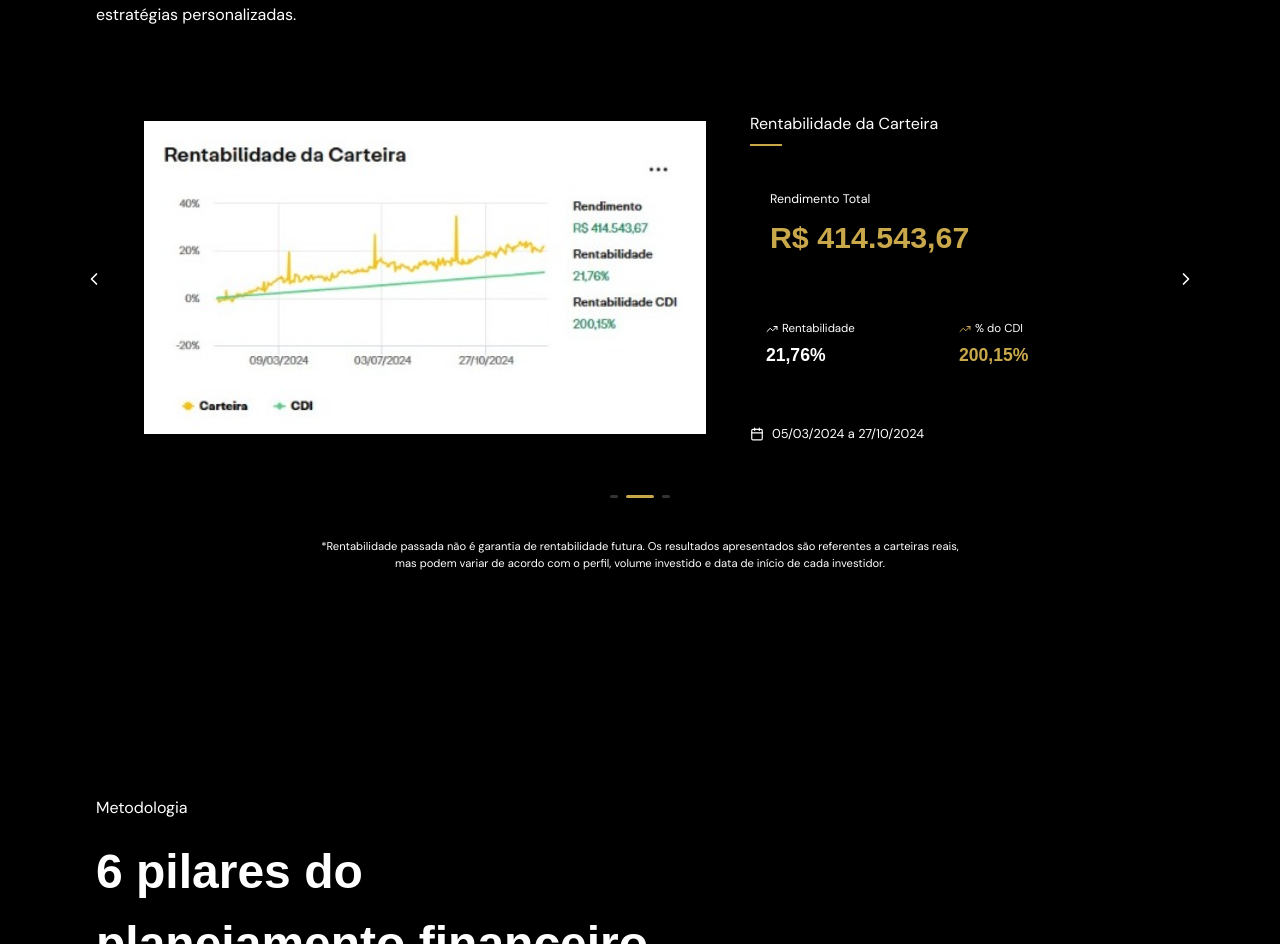
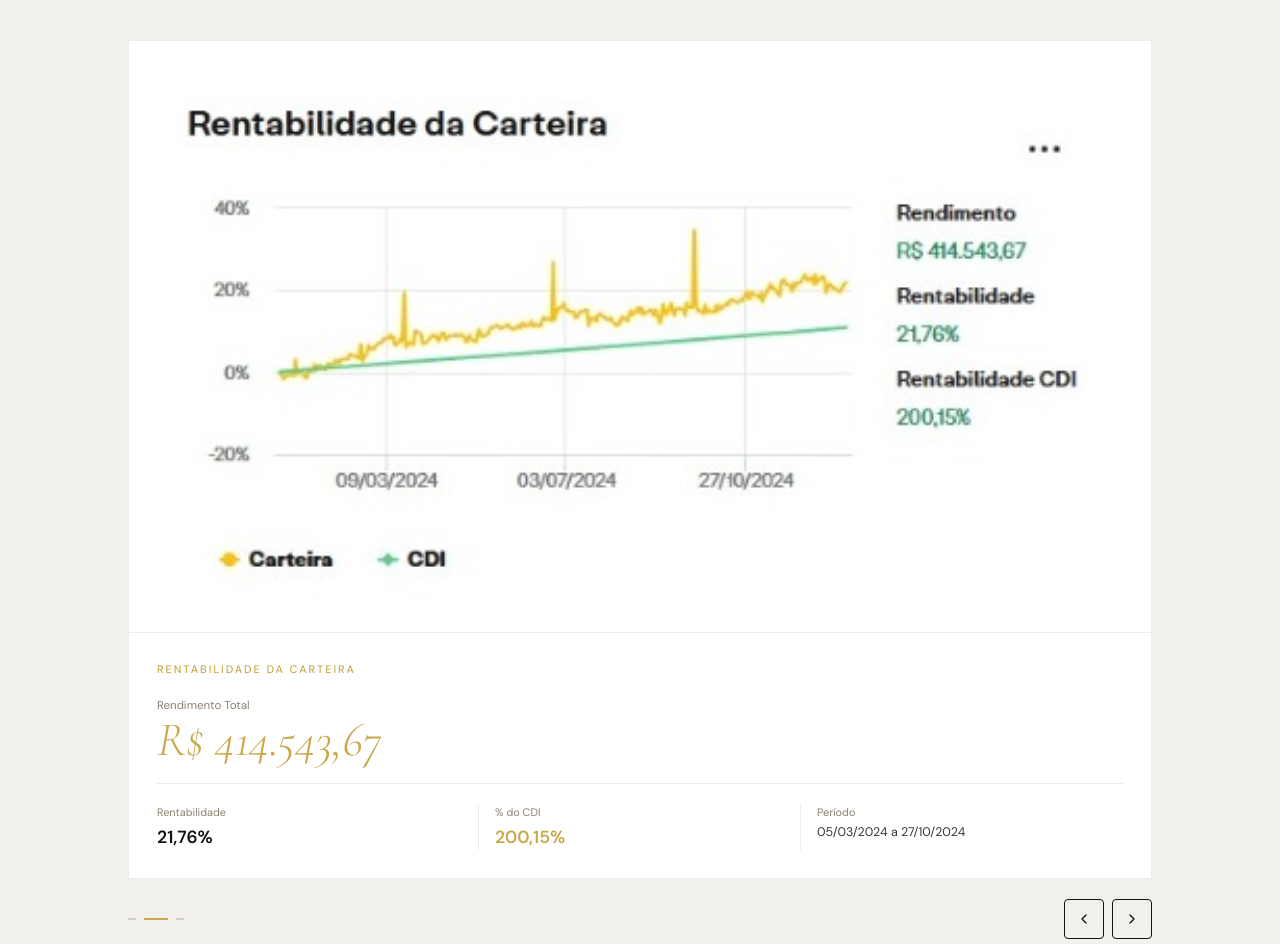
Before and after one commit to theolimaa/lp, a React (Vite) app: page / in a window 1280 px wide. Shown: the part 4288-5232 px from the top of the page. Built offline with nearby package versions, Linux system fonts and the light colour scheme.

Commit message:
Update PerformanceSection.jsx

```diff
--- a/src/components/PerformanceSection.jsx
+++ b/src/components/PerformanceSection.jsx
@@ -1,6 +1,6 @@
 import React, { useState, useEffect, useRef } from 'react';
 import { motion, useInView, AnimatePresence } from 'framer-motion';
-import { ChevronLeft, ChevronRight, TrendingUp, Calendar, Wallet } from 'lucide-react';
+import { ChevronLeft, ChevronRight, TrendingUp, Calendar } from 'lucide-react';
 
 const portfolios = [
   { id: 1, imageUrl: "/resultado-1.jpg.jpg", yield: "R$ 234.386,66", return: "21,6%", cdiReturn: "194,08%", period: "09/03/2024 a 27/10/2024" },
@@ -10,98 +10,82 @@ const portfolios = [
 
 const PerformanceSection = () => {
   const ref = useRef(null);
-  const inView = useInView(ref, { once: true, margin: '-100px' });
+  const inView = useInView(ref, { once: true, margin: '-60px' });
   const [current, setCurrent] = useState(0);
   const [paused, setPaused] = useState(false);
   const next = () => setCurrent(p => (p + 1) % portfolios.length);
   const prev = () => setCurrent(p => (p - 1 + portfolios.length) % portfolios.length);
   useEffect(() => {
-    if (inView && !paused) { const t = setInterval(next, 4000); return () => clearInterval(t); }
+    if (inView && !paused) { const t = setInterval(next, 4500); return () => clearInterval(t); }
   }, [inView, current, paused]);
   const p = portfolios[current];
 
   return (
-    <section
-      ref={ref}
-      className="py-20 lg:py-28 px-6 overflow-hidden"
-      style={{ background: 'linear-gradient(to bottom, var(--bg-dark) 0%, var(--bg-light) 150px, var(--bg-light) 100%)' }}
-    >
-      <div className="container mx-auto max-w-6xl">
-
-        <motion.div initial={{ opacity: 0, y: 24 }} animate={inView ? { opacity: 1, y: 0 } : {}} transition={{ duration: 0.6 }} className="mb-14">
-          <p className="eyebrow mb-4">Resultados comprovados</p>
-          <h2 style={{ fontFamily: "'Montserrat', sans-serif", fontWeight: 800, fontSize: 'clamp(2rem, 4vw, 3rem)', color: 'var(--text-on-light)', marginBottom: '0.75rem' }}>
-            Resultados que superam
-          </h2>
-          <span className="block w-12 h-1" style={{ backgroundColor: 'var(--gold)' }} />
-          <p className="mt-5 max-w-xl leading-relaxed" style={{ color: 'var(--text-muted-light)', fontSize: '1rem' }}>
-            Performance real de carteiras sob nossa gestão, superando o CDI com estratégias personalizadas.
-          </p>
+    <section ref={ref} className="px-5 lg:px-16 py-16 lg:py-24" style={{ backgroundColor: 'var(--paper-2)' }}>
+      <div className="max-w-5xl mx-auto">
+        <motion.div initial={{ opacity: 0, y: 20 }} animate={inView ? { opacity: 1, y: 0 } : {}} transition={{ duration: 0.6 }} className="mb-10">
+          <p className="label mb-4">Resultados comprovados</p>
+          <h2 className="display" style={{ fontSize: 'clamp(2.4rem, 8vw, 4rem)' }}>Resultados<br />que superam</h2>
+          <span className="gold-rule mt-5 block" />
         </motion.div>
 
-        <motion.div initial={{ opacity: 0, y: 24 }} animate={inView ? { opacity: 1, y: 0 } : {}} transition={{ duration: 0.6, delay: 0.15 }} className="relative max-w-5xl mx-auto" onMouseEnter={() => setPaused(true)} onMouseLeave={() => setPaused(false)}>
+        <motion.div initial={{ opacity: 0, y: 20 }} animate={inView ? { opacity: 1, y: 0 } : {}} transition={{ duration: 0.6, delay: 0.15 }}
+          onMouseEnter={() => setPaused(true)} onMouseLeave={() => setPaused(false)}>
 
-          {/* Nav buttons */}
-          <button onClick={prev} className="btn-gold absolute top-1/2 -translate-y-1/2 -left-5 lg:-left-14 z-20 hidden md:flex !min-h-0 !px-0 w-11 h-11 justify-center" aria-label="Anterior">
-            <ChevronLeft className="w-5 h-5" />
-          </button>
-          <button onClick={next} className="btn-gold absolute top-1/2 -translate-y-1/2 -right-5 lg:-right-14 z-20 hidden md:flex !min-h-0 !px-0 w-11 h-11 justify-center" aria-label="Próximo">
-            <ChevronRight className="w-5 h-5" />
-          </button>
+          {/* Mobile: stacked. Desktop: side by side */}
+          <AnimatePresence mode="wait">
+            <motion.div key={current} initial={{ opacity: 0 }} animate={{ opacity: 1 }} exit={{ opacity: 0 }} transition={{ duration: 0.3 }}
+              style={{ backgroundColor: 'var(--surface)', border: '1px solid var(--rule)' }}>
 
-          {/* Card — white on light bg */}
-          <div style={{ backgroundColor: 'var(--bg-card-light)', border: '1px solid var(--border-light)', boxShadow: '0 4px 32px rgba(0,0,0,0.08)' }}>
-            <AnimatePresence mode="wait">
-              <motion.div key={current} initial={{ opacity: 0, x: 20 }} animate={{ opacity: 1, x: 0 }} exit={{ opacity: 0, x: -20 }} transition={{ duration: 0.3 }} className="flex flex-col lg:flex-row">
-                <div className="lg:w-[58%] p-4 flex items-center justify-center" style={{ borderBottom: '1px solid var(--border-light)' }}>
-                  <div className="w-full overflow-hidden" style={{ border: '1px solid var(--border-light)' }}>
-                    <img src={p.imageUrl} alt="Gráfico de Rentabilidade" className="w-full h-auto object-cover" />
+              {/* Image */}
+              <div className="p-4 lg:p-6" style={{ borderBottom: '1px solid var(--rule)' }}>
+                <img src={p.imageUrl} alt="Gráfico de Rentabilidade" className="w-full h-auto" />
+              </div>
+
+              {/* Metrics — horizontal row on mobile */}
+              <div className="p-5 lg:p-7">
+                <p className="label mb-5">Rentabilidade da Carteira</p>
+                <div className="flex flex-col sm:flex-row sm:items-end sm:gap-10 mb-5">
+                  <div>
+                    <p style={{ color: 'var(--ink-muted)', fontSize: '0.72rem', marginBottom: '0.3rem' }}>Rendimento Total</p>
+                    <p className="stat-num" style={{ fontSize: 'clamp(2rem, 6vw, 3rem)', color: 'var(--gold)' }}>{p.yield}</p>
                   </div>
                 </div>
-                <div className="lg:w-[42%] p-7 flex flex-col justify-center space-y-6" style={{ borderLeft: '1px solid var(--border-light)' }}>
-                  <div>
-                    <p className="eyebrow mb-1">Rentabilidade da Carteira</p>
-                    <span className="block w-8 h-0.5 mt-2" style={{ backgroundColor: 'var(--gold)' }} />
+                <div className="grid grid-cols-3 pt-5" style={{ borderTop: '1px solid var(--rule)' }}>
+                  <div className="pr-4" style={{ borderRight: '1px solid var(--rule)' }}>
+                    <p style={{ color: 'var(--ink-muted)', fontSize: '0.68rem', marginBottom: '0.25rem' }}>Rentabilidade</p>
+                    <p style={{ color: 'var(--ink)', fontWeight: 600, fontSize: '1.1rem' }}>{p.return}</p>
                   </div>
-                  <div className="p-5" style={{ backgroundColor: 'var(--bg-light)', border: '1px solid var(--border-gold)' }}>
-                    <p style={{ color: 'var(--text-muted-light)', fontSize: '0.78rem', marginBottom: '0.4rem' }}>Rendimento Total</p>
-                    <p className="font-black tabular-nums" style={{ fontFamily: "'Montserrat', sans-serif", fontSize: 'clamp(1.4rem, 3vw, 1.9rem)', color: 'var(--gold)' }}>{p.yield}</p>
+                  <div className="px-4" style={{ borderRight: '1px solid var(--rule)' }}>
+                    <p style={{ color: 'var(--ink-muted)', fontSize: '0.68rem', marginBottom: '0.25rem' }}>% do CDI</p>
+                    <p style={{ color: 'var(--gold)', fontWeight: 600, fontSize: '1.1rem' }}>{p.cdiReturn}</p>
                   </div>
-                  <div className="grid grid-cols-2 gap-3">
-                    <div className="p-4" style={{ backgroundColor: 'var(--bg-light)', border: '1px solid var(--border-light)' }}>
-                      <p className="flex items-center gap-1 mb-1" style={{ color: 'var(--text-muted-light)', fontSize: '0.72rem' }}><TrendingUp className="w-3 h-3" /> Rentabilidade</p>
-                      <p className="font-bold" style={{ fontFamily: "'Montserrat', sans-serif", fontSize: '1.1rem', color: 'var(--text-on-light)' }}>{p.return}</p>
+                  <div className="pl-4">
+                    <p style={{ color: 'var(--ink-muted)', fontSize: '0.68rem', marginBottom: '0.25rem' }}>Período</p>
+                    <p style={{ color: 'var(--ink-warm)', fontSize: '0.78rem', lineHeight: 1.4 }}>{p.period}</p>
                   </div>
-                    <div className="p-4" style={{ backgroundColor: 'var(--bg-light)', border: '1px solid var(--border-light)' }}>
-                      <p className="flex items-center gap-1 mb-1" style={{ color: 'var(--text-muted-light)', fontSize: '0.72rem' }}><TrendingUp className="w-3 h-3" style={{ color: 'var(--gold)' }} /> % do CDI</p>
-                      <p className="font-bold" style={{ fontFamily: "'Montserrat', sans-serif", fontSize: '1.1rem', color: 'var(--gold)' }}>{p.cdiReturn}</p>
-                    </div>
-                  </div>
-                  <div className="flex items-center gap-2 pt-4" style={{ borderTop: '1px solid var(--border-light)' }}>
-                    <Calendar className="w-3.5 h-3.5 flex-shrink-0" style={{ color: 'var(--text-muted-light)' }} />
-                    <span style={{ color: 'var(--text-muted-light)', fontSize: '0.8rem' }}>{p.period}</span>
                 </div>
               </div>
             </motion.div>
           </AnimatePresence>
-          </div>
 
-          {/* Dots */}
-          <div className="flex justify-center gap-2 mt-6">
+          {/* Navigation */}
+          <div className="flex items-center justify-between mt-5">
+            <div className="flex gap-2">
               {portfolios.map((_, i) => (
-              <button key={i} onClick={() => setCurrent(i)} className="transition-all duration-300" style={{ height: '3px', width: i === current ? '28px' : '8px', backgroundColor: i === current ? 'var(--gold)' : 'rgba(255,255,255,0.2)', borderRadius: '2px' }} aria-label={`Slide ${i + 1}`} />
+                <button key={i} onClick={() => setCurrent(i)} className="transition-all duration-300"
+                  style={{ height: '2px', width: i === current ? '24px' : '8px', backgroundColor: i === current ? 'var(--gold)' : 'rgba(20,18,16,0.15)' }} />
               ))}
             </div>
-
-          {/* Mobile nav */}
-          <div className="flex justify-between mt-4 md:hidden">
-            <button onClick={prev} className="flex items-center gap-1 py-2 font-bold uppercase" style={{ color: 'var(--gold)', fontSize: '0.75rem', fontFamily: "'Montserrat', sans-serif" }}><ChevronLeft className="w-4 h-4" /> Anterior</button>
-            <button onClick={next} className="flex items-center gap-1 py-2 font-bold uppercase" style={{ color: 'var(--gold)', fontSize: '0.75rem', fontFamily: "'Montserrat', sans-serif" }}>Próximo <ChevronRight className="w-4 h-4" /></button>
+            <div className="flex gap-2">
+              <button onClick={prev} className="btn-outline !min-h-0 !py-0 w-10 h-10 !px-0 justify-center" aria-label="Anterior"><ChevronLeft className="w-4 h-4" /></button>
+              <button onClick={next} className="btn-outline !min-h-0 !py-0 w-10 h-10 !px-0 justify-center" aria-label="Próximo"><ChevronRight className="w-4 h-4" /></button>
+            </div>
           </div>
         </motion.div>
 
-        <p className="text-center mt-10" style={{ color: 'var(--text-muted-light)', fontSize: '0.7rem', maxWidth: '640px', margin: '2.5rem auto 0' }}>
-          *Rentabilidade passada não é garantia de rentabilidade futura. Os resultados apresentados são referentes a carteiras reais, mas podem variar de acordo com o perfil, volume investido e data de início de cada investidor.
+        <p className="mt-8" style={{ color: 'var(--ink-muted)', fontSize: '0.68rem', lineHeight: 1.6 }}>
+          *Rentabilidade passada não é garantia de rentabilidade futura. Os resultados apresentados são referentes a carteiras reais e podem variar de acordo com o perfil e volume investido.
         </p>
       </div>
     </section>
```
Lines whose indentation alone changed are shown as unchanged.
